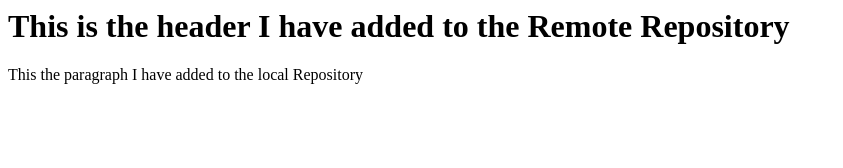
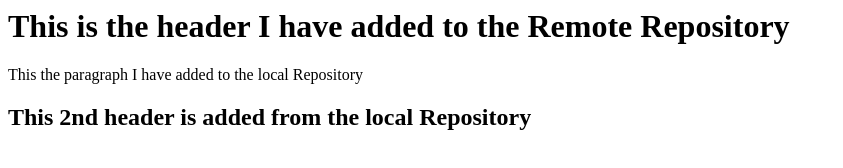
Before and after one commit to Mou-sys/sshRemoteRepo, a plain HTML site: page index.html in a window 1280 px wide. Shown: the whole page, without its empty margins (0-843 px from the left). Drawn offline with Linux system fonts and the light colour scheme.

Commit message:
added 2nd header from local

```diff
--- a/index.html
+++ b/index.html
@@ -6,6 +6,8 @@
 
   <P1> This the paragraph I have added to the local Repository </P1>
 
+  <H2> This 2nd header is added from the local Repository </H2>
+
 </body>
 
 </html>
```
